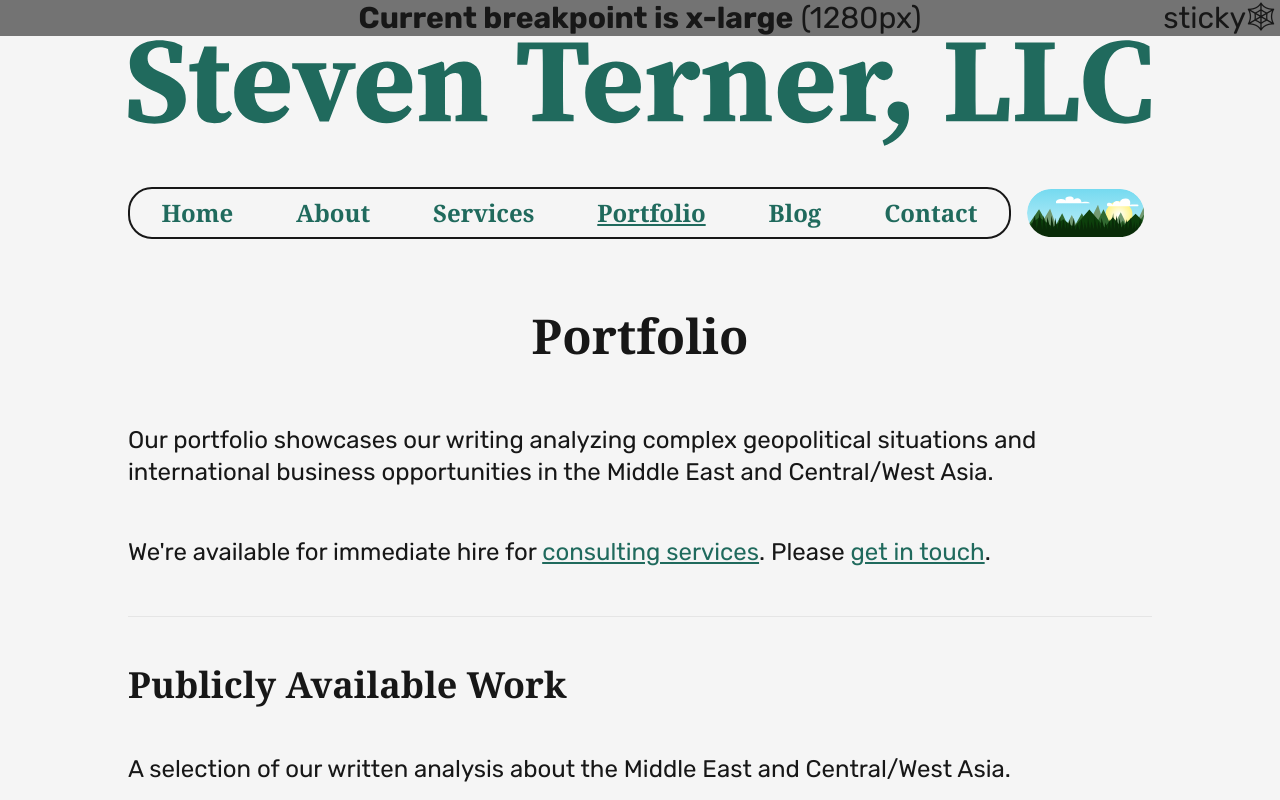
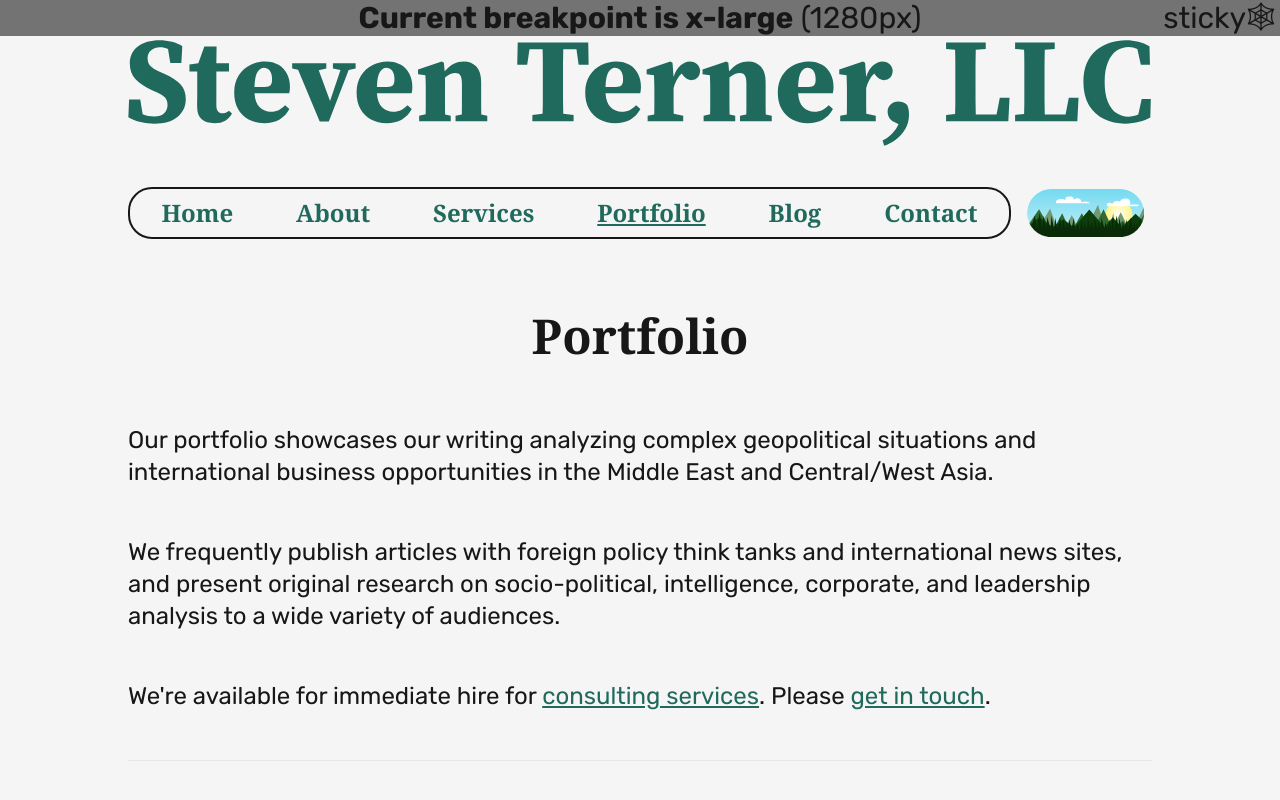
Before and after one commit to DoctorDerek/steven-terner.github.io, a Next.js app: page /portfolio in a window 1280 px wide. Shown: the top 800 px of the page. Built offline with nearby package versions, Linux system fonts and the light colour scheme; a web font is replaced by a local one.

Commit message:
Add a paragraph of copy to Portfolio

```diff
--- a/pages/portfolio.js
+++ b/pages/portfolio.js
@@ -21,6 +21,12 @@ export default function Portfolio() {
             Our portfolio showcases our writing analyzing complex geopolitical
             situations and international business opportunities in the Middle
             East and Central/West Asia.
+          </p>
+          <p className="text-lg xl:text-2xl xl:leading-8">
+            We frequently publish articles with foreign policy think tanks and
+            international news sites, and present original research on
+            socio-political, intelligence, corporate, and leadership analysis to
+            a wide variety of audiences.
           </p>
           <p className="text-lg xl:text-2xl xl:leading-8">
             We're available for immediate hire for{" "}
```
